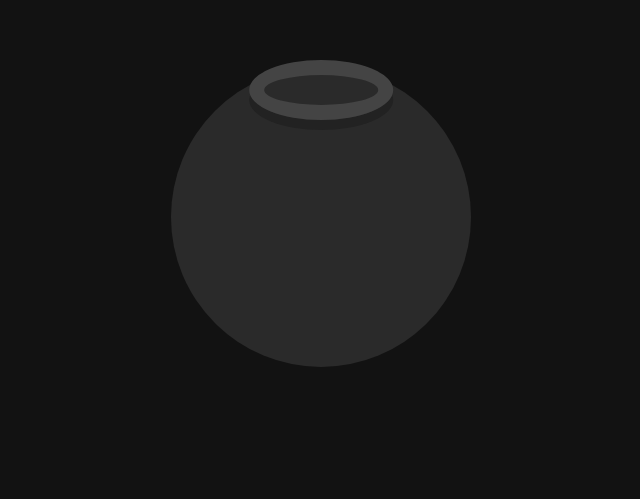
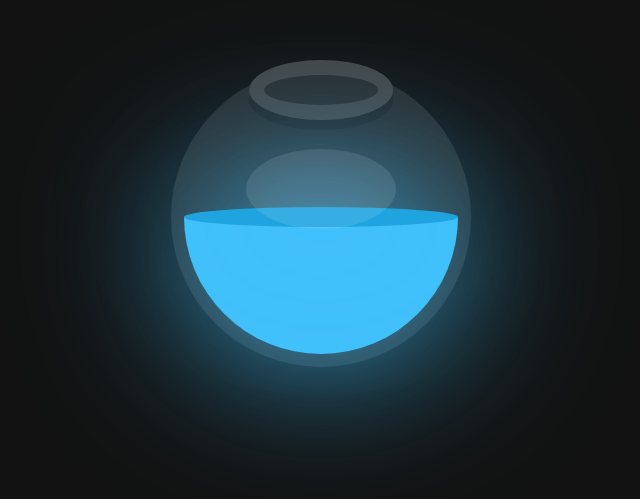
Before and after one commit to SebaGNH/Bowl-Colores-Giratorio, a plain HTML site: page index.html in a window 1280 px wide. Shown: the part 183-682 px from the top of the page, without its empty margins (319-959 px from the left). Drawn offline with Linux system fonts and the light colour scheme.

Commit message:
liquido completo

```diff
--- a/css/style.sass
+++ b/css/style.sass
@@ -3,15 +3,14 @@
     padding: 0px
     box-sizing: border-box
 
-//body
-
+body
+    background-color: #121212
 
 section
     display: flex
     justify-content: center
     align-items: center
     min-height: 100vh
-    background: #121212
     .bowl
         position: relative
         width: 300px
@@ -30,4 +29,35 @@ section
             border: 15px solid #444
             border-radius: 50%
             box-shadow: 0 10px #222
-        //.liquid
+        &::after
+            content: ''
+            position: absolute
+            top: 40%
+            left: 50%
+
+            background: rgba(#fff,.1)
+            width: 150px
+            height: 80px
+            transform: translate(-50%,-50%)
+            border-radius: 50%
+
+        .liquid
+            background-color: #41c1fb
+            position: absolute
+            top: 50%
+            left: 5px
+            right: 5px
+            bottom: 5px
+
+            border-bottom-left-radius: 150px
+            border-bottom-right-radius: 150px
+            filter: drop-shadow(0 0 80px #41c1fb) //Brillo
+            &::before
+                background-color: #1fa4e0
+                content: ''
+                position: absolute
+                top: -10px
+                width: 100%
+                height: 20px
+                border-radius: 50%
+                filter: drop-shadow(0 0 80px #41c1fb)
```
Also changed, not shown: css/style.css, 1 other file.
